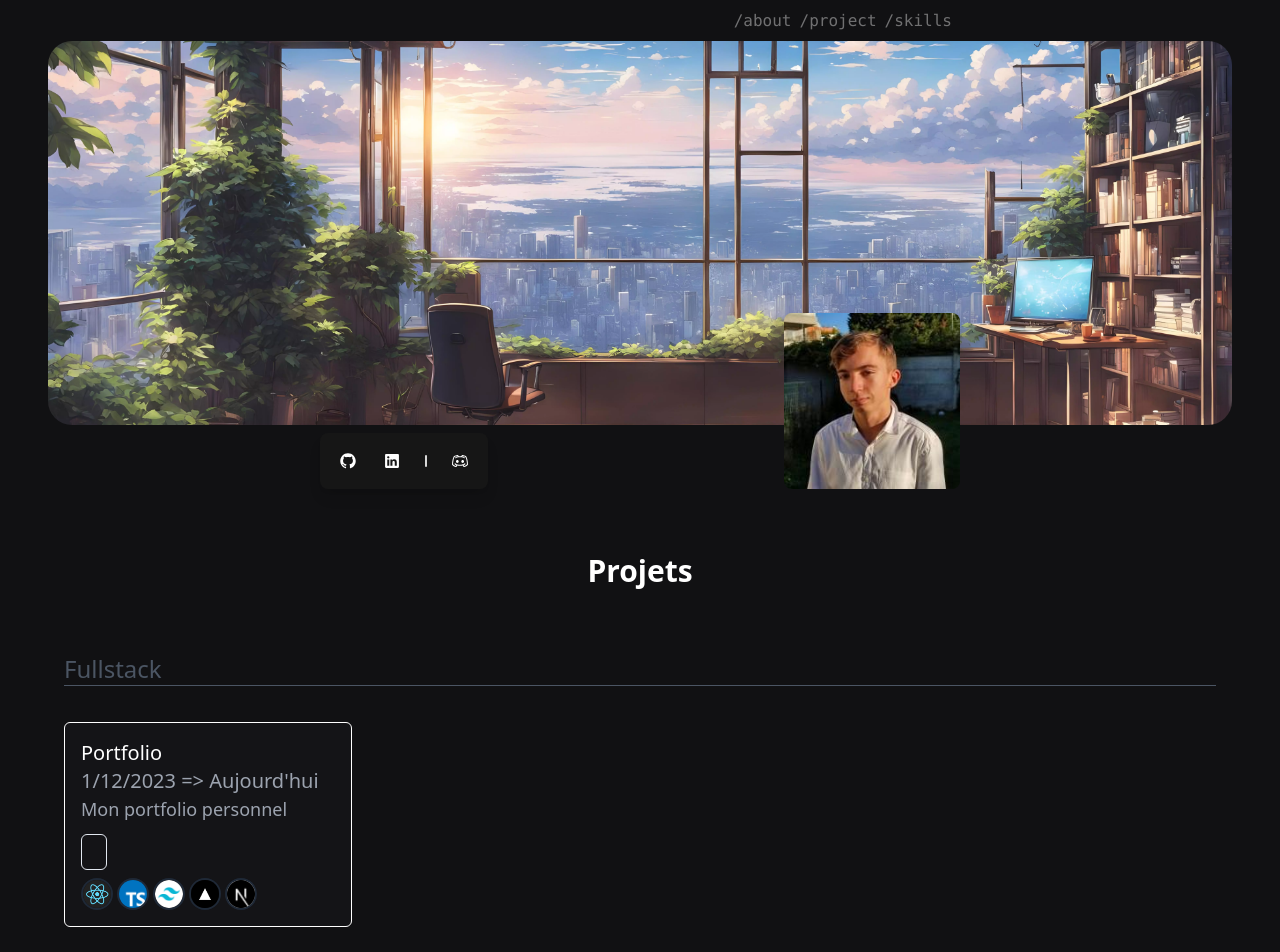
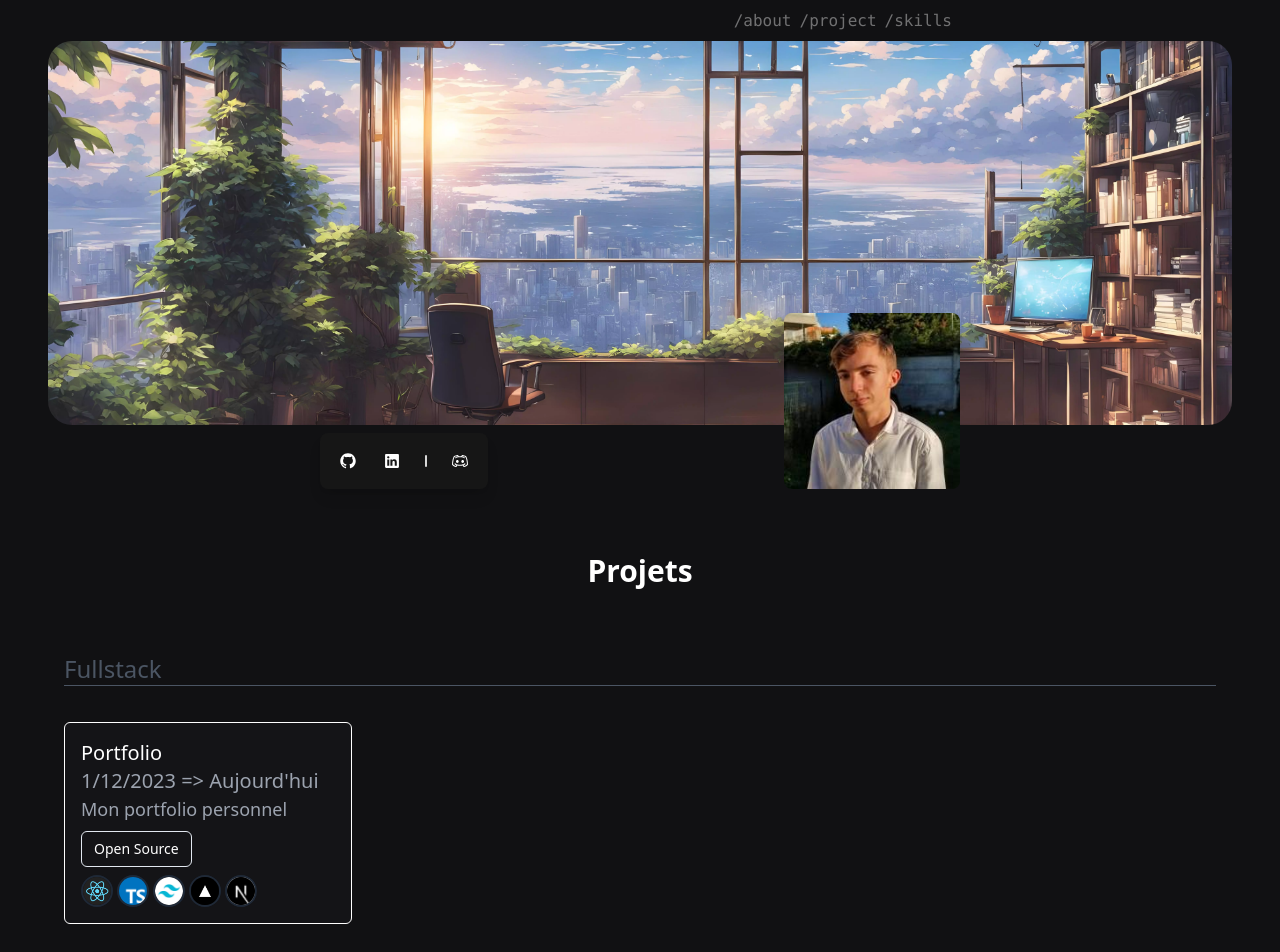
Before and after one commit to SarCraft/Portfolio, a Next.js app: page /projets in a window 1280 px wide. Shown: the top 952 px of the page. Built offline with nearby package versions, Linux system fonts and the light colour scheme.

Commit message:
Fix project type capitalization

```diff
--- a/config/projects/project.ts
+++ b/config/projects/project.ts
@@ -28,6 +28,6 @@ export const projects: project[] = [
     date: "01/02/2024 => Today",
     description: "Serveur Minecraft Bedrock, MMORPG",
     skills: [Cpp],
-    type: "other"
+    type: "Other"
   }
 ]
--- a/config/projects/project.type.ts
+++ b/config/projects/project.type.ts
@@ -1,5 +1,6 @@
 import type { Skill } from "../skill/skills.type";
 import { Techno } from "../techno/technos.type";
+
 
 export type project = {
     name: string;
--- a/src/app/components/CardProject/CardProject.tsx
+++ b/src/app/components/CardProject/CardProject.tsx
@@ -4,17 +4,16 @@ import Image from 'next/image'
 import { Button } from '@/components/ui/button'
 import Link from 'next/link'
 
-let displayText = open() ? 'Open Source' : 'Private';
+const CardProject = ({name, lien, open, date, description, skills, technos}: CardProjectProps) => {
 
-const CardProject = ({name, lien, open, date, description, skills, technos}: CardProjectProps) => {
   return (
     <div className="w-72 p-4 bg-opacity-5 bg-gray-600 border border-white rounded-md sm:flex-col">
       <p className='font-medium text-white'>{name}</p>
       <p className='text-gray-400'>{date}</p>
       <p className='flex flex-row flex-wrap gap-5 text-lg text-gray-400'>{description}</p>
       <div className='py-2'>
-        <Button className='text-white bg-transparent hover:bg-slate-500 hover:bg-opacity-20 hover:transition' variant="outline" size="sm">
-          <Link target='_blank' href={lien}>{open}</Link>
+        <Button className='text-white bg-transparent hover:bg-slate-500 hover:bg-opacity-20 hover:transition' variant="outline" size="sm" disabled={!open}>
+          <Link target='_blank' href={lien}>{open ? 'Open Source' : 'Private'}</Link>
         </Button>
       </div>
       <div className="flex gap-1">
--- a/src/app/components/Home/ProjectHome.tsx
+++ b/src/app/components/Home/ProjectHome.tsx
@@ -9,12 +9,12 @@ function ProjectHome() {
 
         <div className="flex flex-row flex-wrap gap-5 text-xl pt-3 justify-center mt-6">
             {projects.slice(0, 3).map((project, idx) => (
-              <CardProject key={idx} name={project.name} lien={project.lien} date={project.date} description={project.description} skills={project.skills} technos={project.technos} />
+              <CardProject key={idx} name={project.name} lien={project.lien} date={project.date} description={project.description} skills={project.skills} technos={project.technos} open={project.open} />
             ))}
         </div>
 
         <div className='mt-8 flex justify-center'>
-          <Button className='bg-transparent text-white' variant='outlineHover'><a>More Project</a></Button>
+          <Button className='bg-transparent text-white' variant='outlineHover'><a href='/projets'>More Project</a></Button>
         </div>
 
         <hr className='mt-12 flex mx-auto w-1/4'></hr>
--- a/src/app/components/Projets/ProjectProjets.tsx
+++ b/src/app/components/Projets/ProjectProjets.tsx
@@ -29,7 +29,7 @@ function ProjectProjets() {
             </div>
             <div className="flex flex-row flex-wrap gap-5 text-xl pt-3 justify-start mt-6 mx-16">
                 {projects.map((project, idx) => (
-                    projects[idx].type.includes('other') &&
+                    projects[idx].type.includes('Other') &&
                         <CardProject key={idx} name={project.name} lien={project.lien} open={project.open} date={project.date} description={project.description} skills={project.skills || []} technos={project.technos || []} />
                 ))}
             </div>
```
Also changed, not shown: src/app/components/CardProject/CardProject.type.ts (line endings or trailing spaces).
